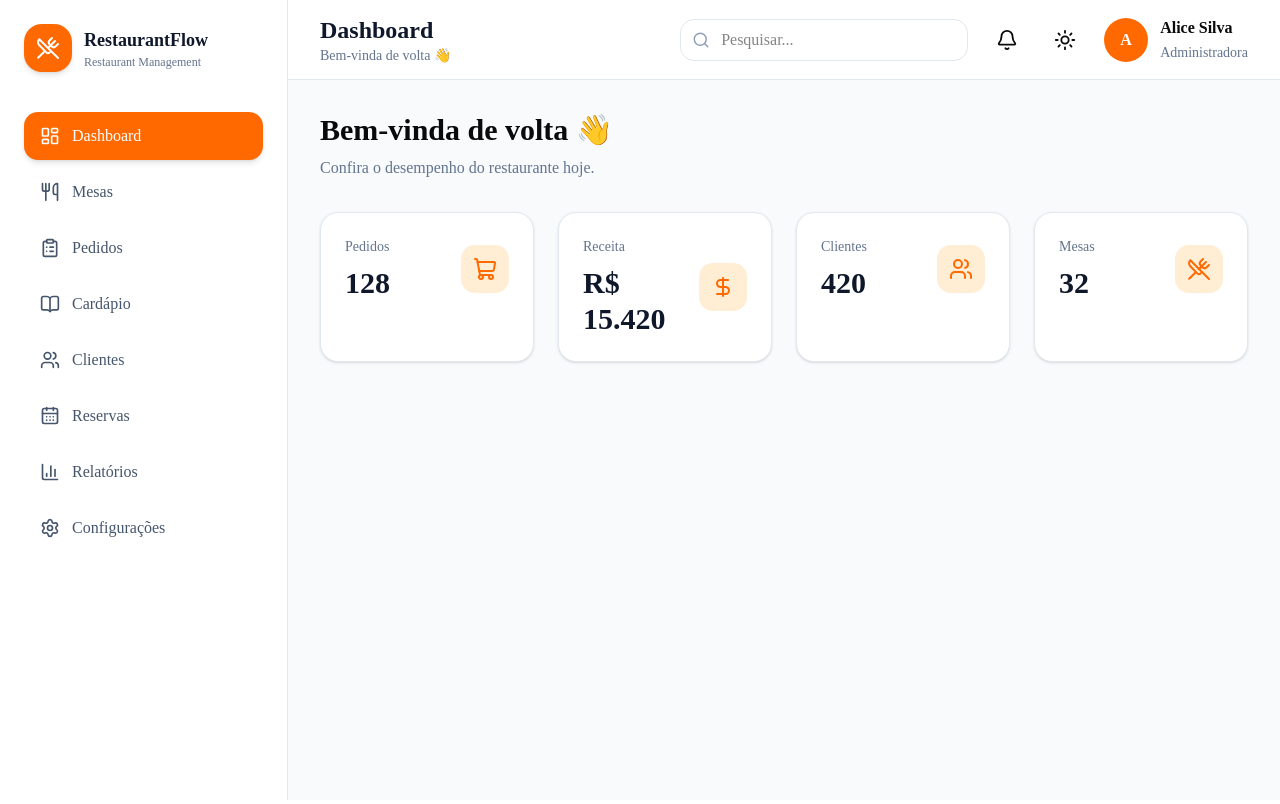
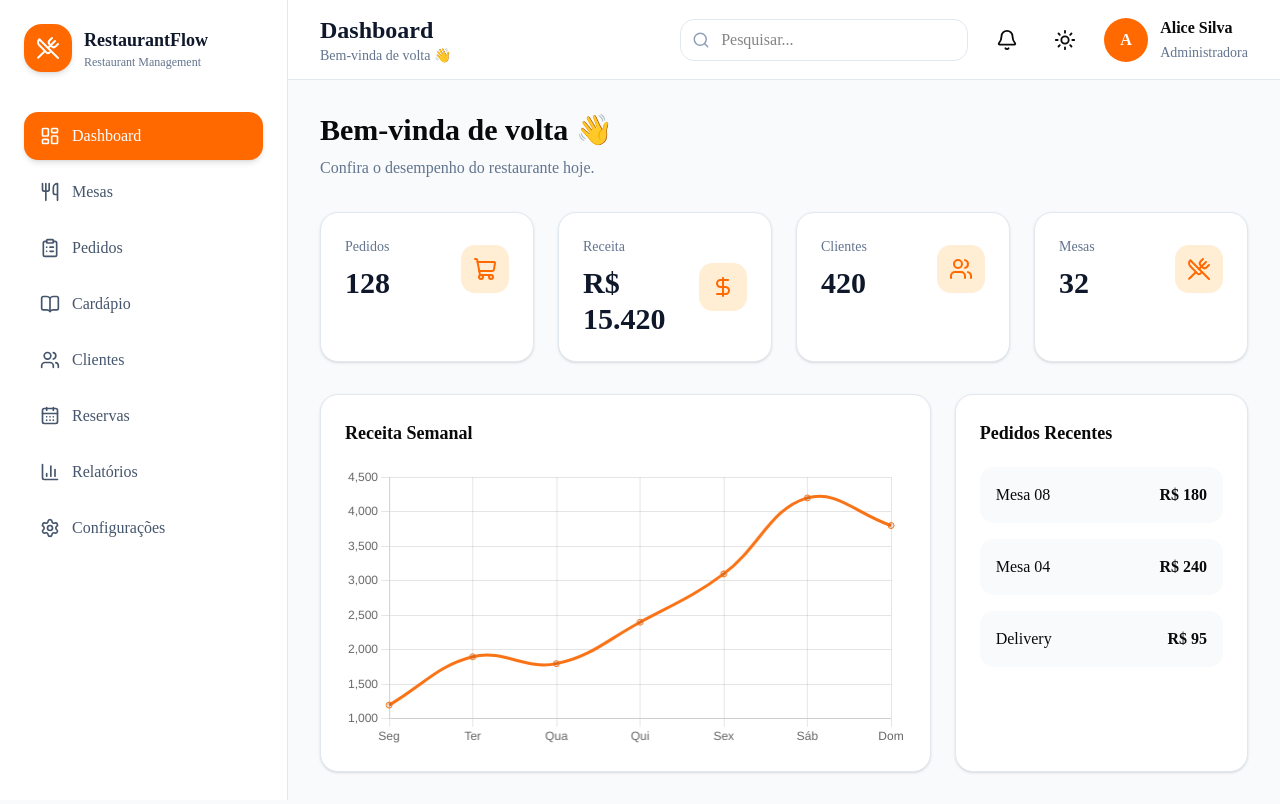
Before and after one commit to AliceKaleno/restaurantflow, a Next.js app: page / in a window 1280 px wide. Built offline with nearby package versions, Linux system fonts and the light colour scheme.

Commit message:
feat(dashboard): add revenue chart and recent orders

```diff
--- a/package.json
+++ b/package.json
@@ -13,6 +13,7 @@
     "@hookform/resolvers": "^5.4.0",
     "@tanstack/react-query": "^5.101.2",
     "axios": "^1.18.1",
+    "chart.js": "^4.5.1",
     "class-variance-authority": "^0.7.1",
     "clsx": "^2.1.1",
     "date-fns": "^4.4.0",
@@ -20,6 +21,7 @@
     "lucide-react": "^1.24.0",
     "next": "16.2.10",
     "react": "19.2.4",
+    "react-chartjs-2": "^5.3.1",
     "react-dom": "19.2.4",
     "react-hook-form": "^7.81.0",
     "shadcn": "^4.13.0",
--- a/src/components/dashboard/DashboardChart.tsx
+++ b/src/components/dashboard/DashboardChart.tsx
@@ -0,0 +1,68 @@
+"use client";
+
+import {
+  Line,
+} from "react-chartjs-2";
+
+import {
+  Chart as ChartJS,
+  CategoryScale,
+  LinearScale,
+  PointElement,
+  LineElement,
+  Tooltip,
+  Legend,
+} from "chart.js";
+
+ChartJS.register(
+  CategoryScale,
+  LinearScale,
+  PointElement,
+  LineElement,
+  Tooltip,
+  Legend
+);
+
+const data = {
+  labels: [
+    "Seg",
+    "Ter",
+    "Qua",
+    "Qui",
+    "Sex",
+    "Sáb",
+    "Dom",
+  ],
+  datasets: [
+    {
+      label: "Receita",
+      data: [1200, 1900, 1800, 2400, 3100, 4200, 3800],
+      borderColor: "#f97316",
+      tension: 0.4,
+    },
+  ],
+};
+
+const options = {
+  responsive: true,
+  plugins: {
+    legend: {
+      display: false,
+    },
+  },
+};
+
+export default function DashboardChart() {
+  return (
+    <div className="rounded-2xl border border-slate-200 bg-white p-6 shadow-sm">
+      <h2 className="mb-5 text-lg font-semibold">
+        Receita Semanal
+      </h2>
+
+      <Line
+        data={data}
+        options={options}
+      />
+    </div>
+  );
+}
--- a/src/components/dashboard/RecentOrders.tsx
+++ b/src/components/dashboard/RecentOrders.tsx
@@ -0,0 +1,39 @@
+import AppCard from "@/components/shared/AppCard";
+
+const orders = [
+  {
+    table: "Mesa 08",
+    value: "R$ 180",
+  },
+  {
+    table: "Mesa 04",
+    value: "R$ 240",
+  },
+  {
+    table: "Delivery",
+    value: "R$ 95",
+  },
+];
+
+export default function RecentOrders() {
+  return (
+    <AppCard>
+      <h2 className="mb-5 text-lg font-semibold">
+        Pedidos Recentes
+      </h2>
+
+      <div className="space-y-4">
+        {orders.map((order) => (
+          <div
+            key={order.table}
+            className="flex items-center justify-between rounded-xl bg-slate-50 p-4"
+          >
+            <span>{order.table}</span>
+
+            <strong>{order.value}</strong>
+          </div>
+        ))}
+      </div>
+    </AppCard>
+  );
+}
--- a/src/features/dashboard/DashboardPage.tsx
+++ b/src/features/dashboard/DashboardPage.tsx
@@ -1,11 +1,11 @@
 import DashboardCards from "@/components/dashboard/DashboardCards";
+import DashboardChart from "@/components/dashboard/DashboardChart";
+import RecentOrders from "@/components/dashboard/RecentOrders";
 
 export default function DashboardPage() {
   return (
     <div className="space-y-8">
-
       <div>
-
         <h1 className="text-3xl font-bold">
           Bem-vinda de volta 👋
         </h1>
@@ -13,11 +13,17 @@ export default function DashboardPage() {
         <p className="mt-2 text-slate-500">
           Confira o desempenho do restaurante hoje.
         </p>
-
       </div>
 
       <DashboardCards />
 
+      <div className="grid gap-6 lg:grid-cols-3">
+        <div className="lg:col-span-2">
+          <DashboardChart />
+        </div>
+
+        <RecentOrders />
+      </div>
     </div>
   );
 }
```
Also changed, not shown: 1 other file (tests, documents, lock files or other folders).
